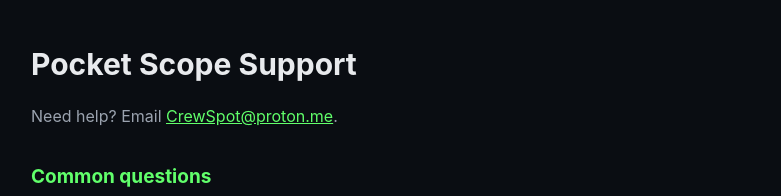
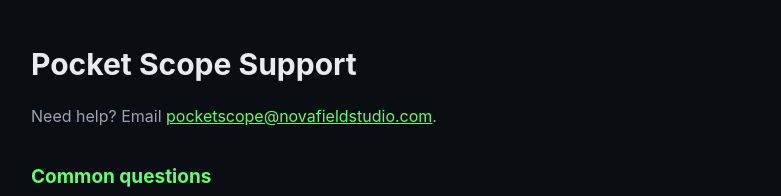
Before and after one commit to SpiritOfJinn/PocketScope, a plain HTML site: page support.html in a window 1280 px wide. Shown: the top 196 px of the page, without its empty margins (249-1030 px from the left). Drawn offline with Linux system fonts and the light colour scheme.

Commit message:
Update support email address in support.html

```diff
--- a/support.html
+++ b/support.html
@@ -19,7 +19,7 @@
 <body>
 <main>
 <h1>Pocket Scope Support</h1>
-<p class="muted">Need help? Email <a href="mailto:CrewSpot@proton.me">CrewSpot@proton.me</a>.</p>
+<p class="muted">Need help? Email <a href="mailto:pocketscope@novafieldstudio.com">pocketscope@novafieldstudio.com</a>.</p>
 
 <h2>Common questions</h2>
 <ul>
```
